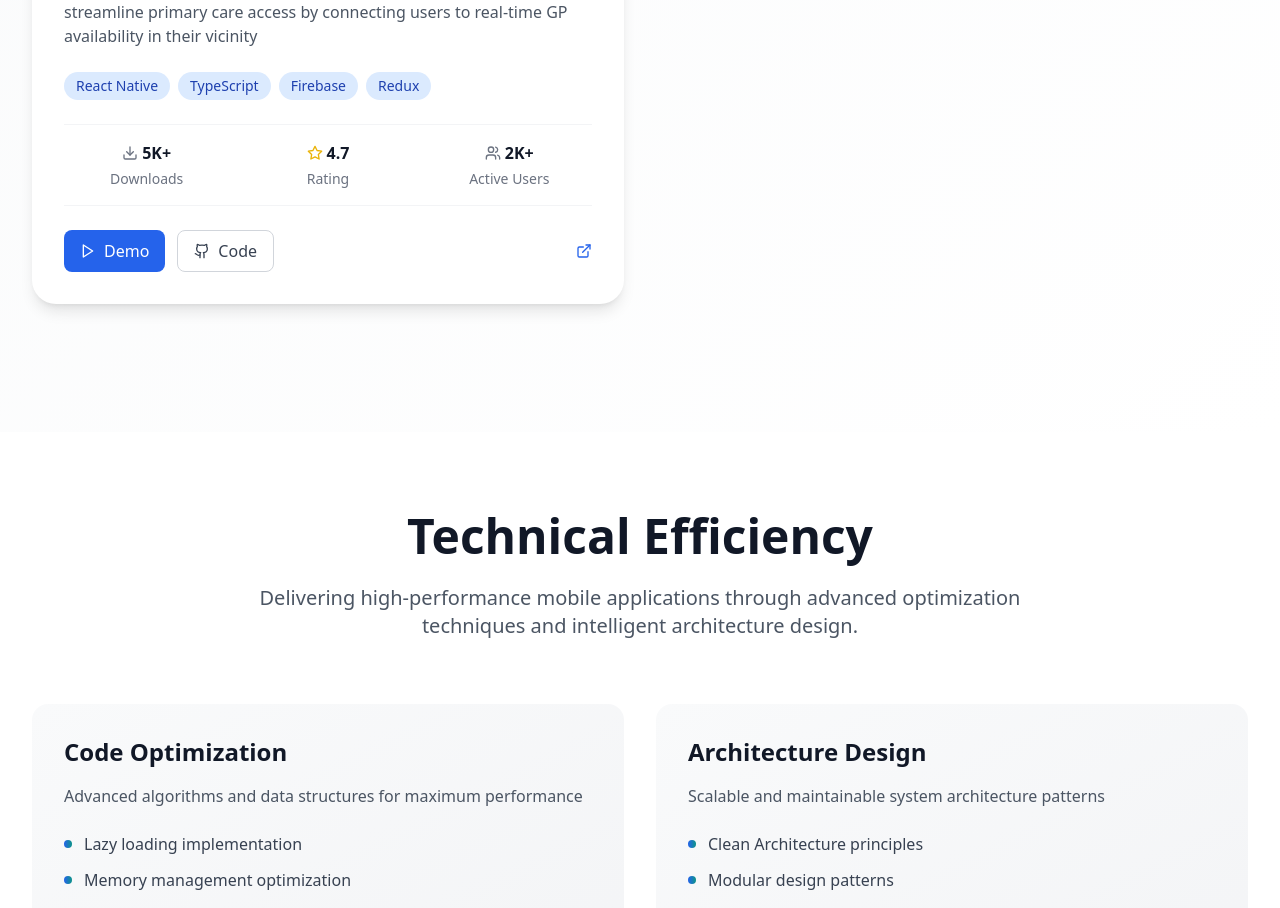
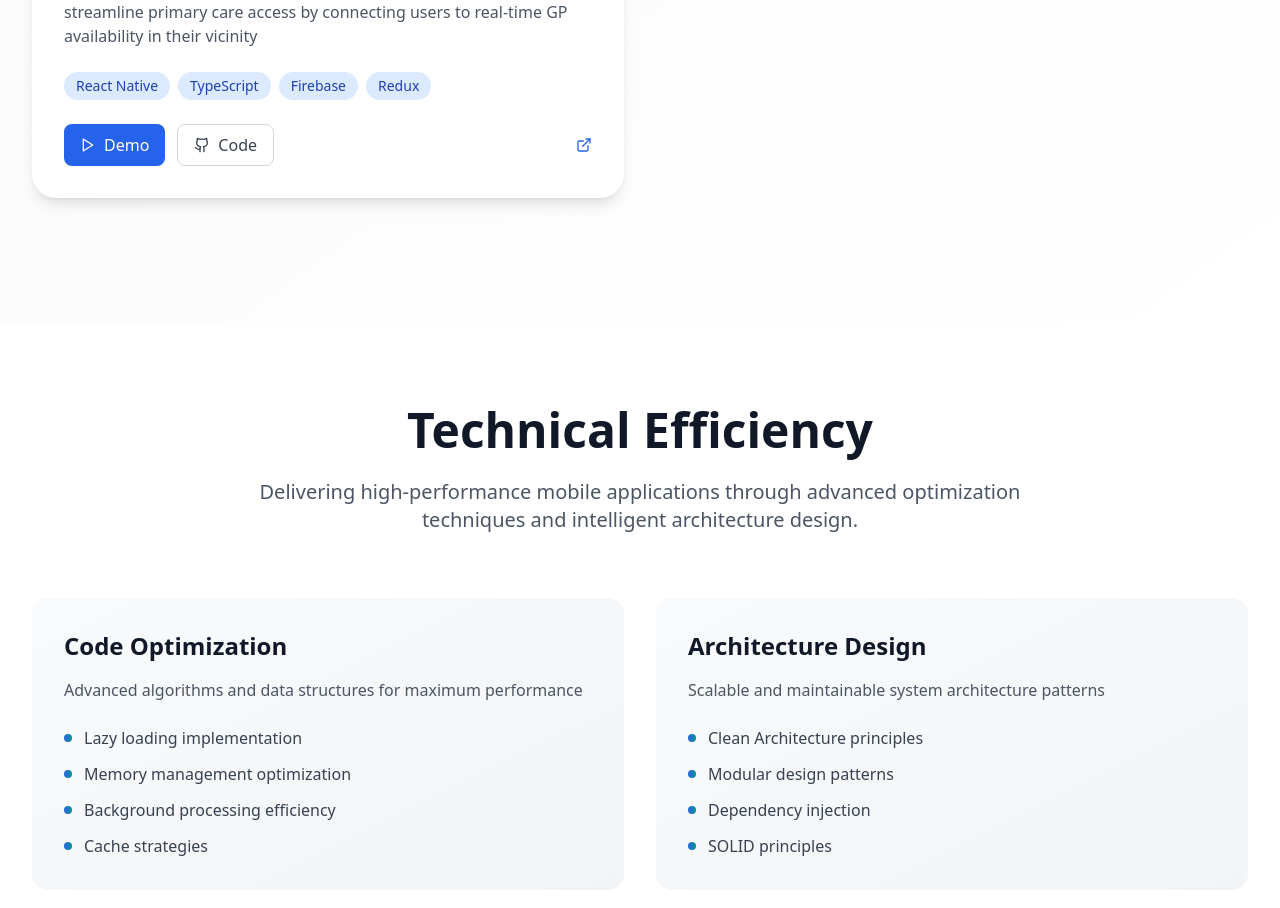
Before and after one commit to InDataStar/Indatastart, a React (Vite) app: page / in a window 1280 px wide. Shown: the part 2460-3368 px from the top of the page. Built offline with nearby package versions, Linux system fonts and the light colour scheme.

Commit message:
Updated Projects.tsx

```diff
--- a/src/components/Projects.tsx
+++ b/src/components/Projects.tsx
@@ -119,29 +119,6 @@ const Projects = () => {
                   ))}
                 </div>
 
-                <div className="grid grid-cols-3 gap-4 mb-6 py-4 border-t border-b border-gray-100">
-                  <div className="text-center">
-                    <div className="flex items-center justify-center mb-1">
-                      <Download className="h-4 w-4 text-gray-500 mr-1" />
-                      <span className="font-bold text-gray-900">{project.metrics.downloads}</span>
-                    </div>
-                    <div className="text-sm text-gray-500">Downloads</div>
-                  </div>
-                  <div className="text-center">
-                    <div className="flex items-center justify-center mb-1">
-                      <Star className="h-4 w-4 text-yellow-500 mr-1" />
-                      <span className="font-bold text-gray-900">{project.metrics.rating}</span>
-                    </div>
-                    <div className="text-sm text-gray-500">Rating</div>
-                  </div>
-                  <div className="text-center">
-                    <div className="flex items-center justify-center mb-1">
-                      <Users className="h-4 w-4 text-gray-500 mr-1" />
-                      <span className="font-bold text-gray-900">{project.metrics.users}</span>
-                    </div>
-                    <div className="text-sm text-gray-500">Active Users</div>
-                  </div>
-                </div>
 
                 <div className="flex items-center justify-between">
                   <div className="flex space-x-3">
```
